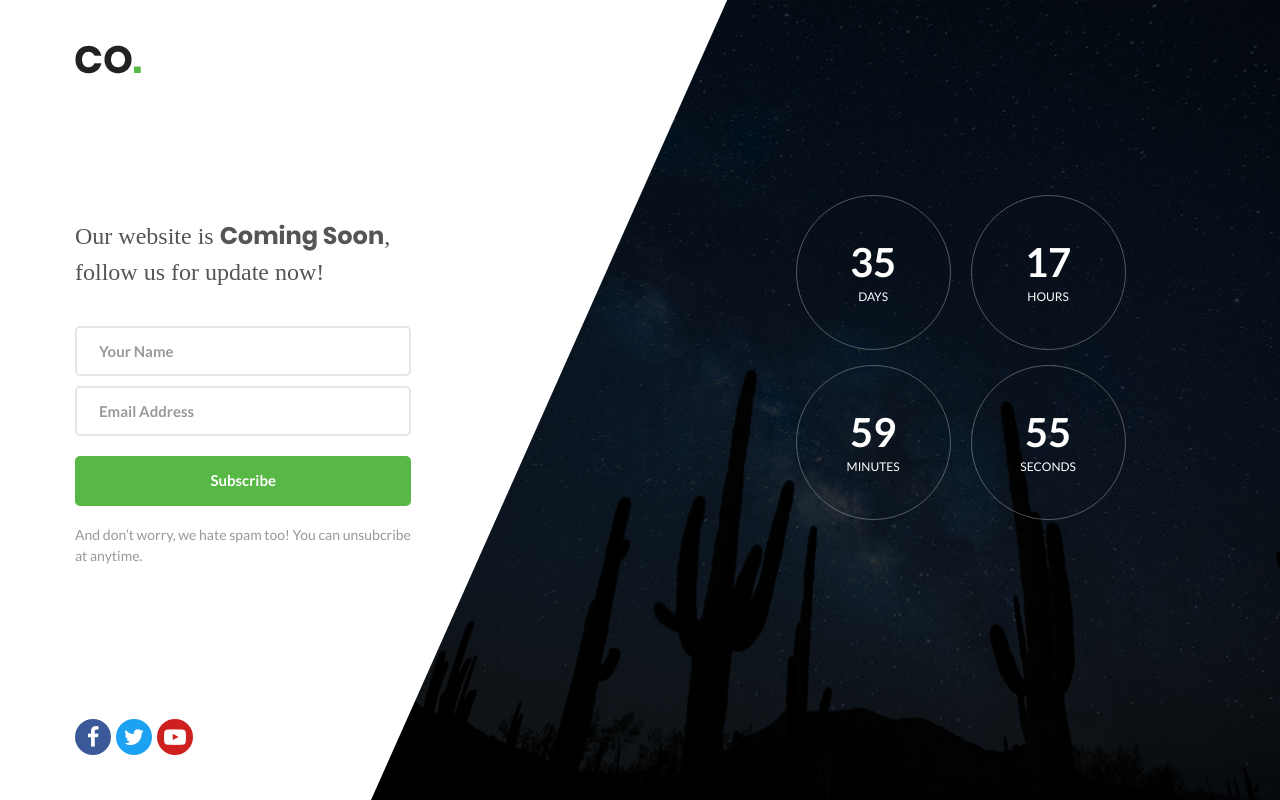
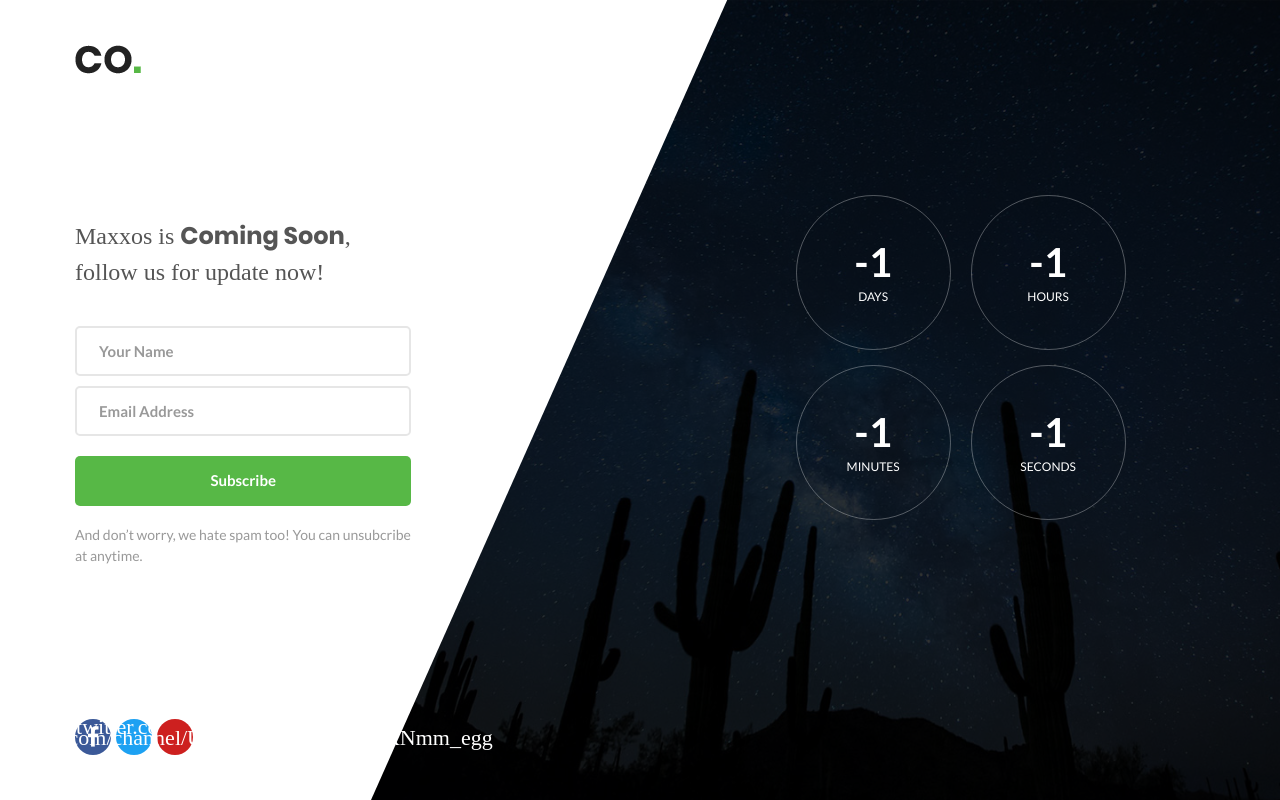
Before and after one commit to MaxxosJ/Maxxos, a plain HTML site: page index.html in a window 1280 px wide. Drawn offline with Linux system fonts and the light colour scheme; a web font is replaced by a local one.

Commit message:
Update index.html

```diff
--- a/index.html
+++ b/index.html
@@ -4,51 +4,40 @@
 	<title>Coming Soon 1</title>
 	<meta charset="UTF-8">
 	<meta name="viewport" content="width=device-width, initial-scale=1">
-<!--===============================================================================================-->
 	<link rel="icon" type="image/png" href="images/icons/favicon.ico"/>
-<!--===============================================================================================-->
 	<link rel="stylesheet" type="text/css" href="vendor/bootstrap/css/bootstrap.min.css">
-<!--===============================================================================================-->
 	<link rel="stylesheet" type="text/css" href="fonts/font-awesome-4.7.0/css/font-awesome.min.css">
-<!--===============================================================================================-->
 	<link rel="stylesheet" type="text/css" href="vendor/animate/animate.css">
-<!--===============================================================================================-->
 	<link rel="stylesheet" type="text/css" href="vendor/select2/select2.min.css">
-<!--===============================================================================================-->
 	<link rel="stylesheet" type="text/css" href="css/util.css">
 	<link rel="stylesheet" type="text/css" href="css/main.css">
-<!--===============================================================================================-->
 </head>
 <body>
-
-
 	<div class="size1 bg0 where1-parent">
-		<!-- Coutdown -->
 		<div class="flex-c-m bg-img1 size2 where1 overlay1 where2 respon2" style="background-image: url('images/bg01.jpg');">
 			<div class="wsize2 flex-w flex-c-m cd100 js-tilt">
 				<div class="flex-col-c-m size6 bor2 m-l-10 m-r-10 m-t-15">
-					<span class="l2-txt1 p-b-9 days"></span>
+					<span class="l2-txt1 p-b-9 days">99</span>
 					<span class="s2-txt4">Days</span>
 				</div>
 
 				<div class="flex-col-c-m size6 bor2 m-l-10 m-r-10 m-t-15">
-					<span class="l2-txt1 p-b-9 hours">17</span>
+					<span class="l2-txt1 p-b-9 hours">0</span>
 					<span class="s2-txt4">Hours</span>
 				</div>
 
 				<div class="flex-col-c-m size6 bor2 m-l-10 m-r-10 m-t-15">
-					<span class="l2-txt1 p-b-9 minutes">50</span>
+					<span class="l2-txt1 p-b-9 minutes">0</span>
 					<span class="s2-txt4">Minutes</span>
 				</div>
 
 				<div class="flex-col-c-m size6 bor2 m-l-10 m-r-10 m-t-15">
-					<span class="l2-txt1 p-b-9 seconds">39</span>
+					<span class="l2-txt1 p-b-9 seconds">0</span>
 					<span class="s2-txt4">Seconds</span>
 				</div>
 			</div>
 		</div>
 
-		<!-- Form -->
 		<div class="size3 flex-col-sb flex-w p-l-75 p-r-75 p-t-45 p-b-45 respon1">
 			<div class="wrap-pic1">
 				<img src="images/icons/logo.png" alt="LOGO">
@@ -56,7 +45,7 @@
 
 			<div class="p-t-50 p-b-60">
 				<p class="m1-txt1 p-b-36">
-					Our website is <span class="m1-txt2">Coming Soon</span>, follow us for update now!
+					Maxxos is <span class="m1-txt2">Coming Soon</span>, follow us for update now!
 				</p>
 
 				<form class="contact100-form validate-form">
@@ -88,55 +77,42 @@
 				</a>
 
 				<a href="#" class="flex-c-m size5 bg4 how1 trans-04 m-r-5">
-					<i class="fa fa-twitter"></i>
+					<i class="fa fa-twitter">https://twitter.com/Max_xos?lang=en</i>
 				</a>
 
 				<a href="#" class="flex-c-m size5 bg5 how1 trans-04 m-r-5">
-					<i class="fa fa-youtube-play"></i>
+					<i class="fa fa-youtube-play">https://www.youtube.com/channel/UCLlwBr3IY10cGPVRNmm_egg</i>
 				</a>
 			</div>
 		</div>
 	</div>
 
 
-
-
-
-<!--===============================================================================================-->
 	<script src="vendor/jquery/jquery-3.2.1.min.js"></script>
-<!--===============================================================================================-->
 	<script src="vendor/bootstrap/js/popper.js"></script>
 	<script src="vendor/bootstrap/js/bootstrap.min.js"></script>
-<!--===============================================================================================-->
 	<script src="vendor/select2/select2.min.js"></script>
-<!--===============================================================================================-->
 	<script src="vendor/countdowntime/moment.min.js"></script>
 	<script src="vendor/countdowntime/moment-timezone.min.js"></script>
 	<script src="vendor/countdowntime/moment-timezone-with-data.min.js"></script>
 	<script src="vendor/countdowntime/countdowntime.js"></script>
 	<script>
 		$('.cd100').countdown100({
-			/*Set Endtime here*/
-			/*Endtime must be > current time*/
 			endtimeYear: 0,
 			endtimeMonth: 0,
-			endtimeDate: 35,
-			endtimeHours: 18,
+			endtimeDate: 0,
+			endtimeHours: 0,
 			endtimeMinutes: 0,
 			endtimeSeconds: 0,
 			timeZone: ""
-			// ex:  timeZone: "America/New_York"
-			//go to " http://momentjs.com/timezone/ " to get timezone
 		});
 	</script>
-<!--===============================================================================================-->
 	<script src="vendor/tilt/tilt.jquery.min.js"></script>
 	<script >
 		$('.js-tilt').tilt({
 			scale: 1.1
 		})
 	</script>
-<!--===============================================================================================-->
 	<script src="js/main.js"></script>
 
 </body>
```
